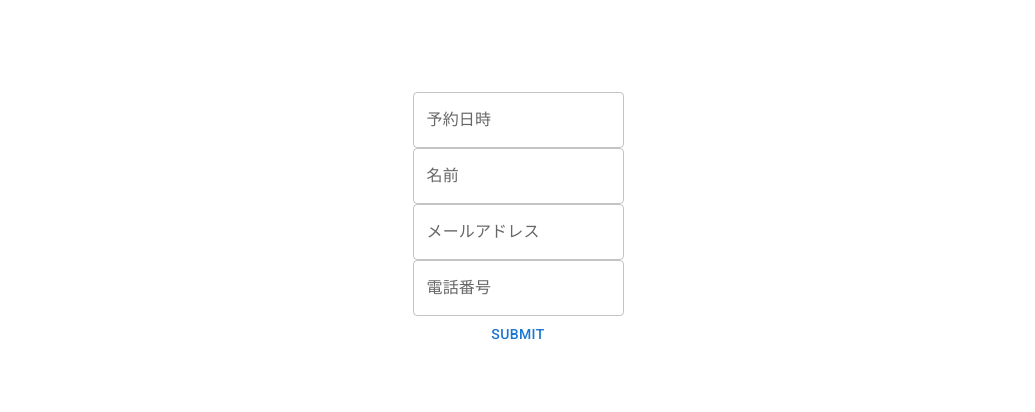
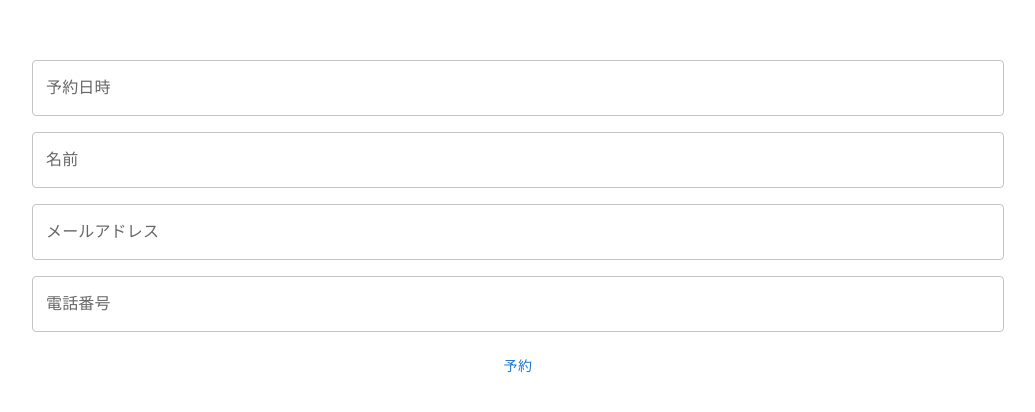
Before and after one commit to nakajima97/fastapi-react-reservation-form, a React (Vite) app in the folder front/: page / in a window 1280 px wide. Shown: the part 178-590 px from the top of the page, without its empty margins (122-1157 px from the left). Built offline with nearby package versions, Linux system fonts and the light colour scheme.

Commit message:
#21 レイアウトを調整

```diff
--- a/front/src/App.tsx
+++ b/front/src/App.tsx
@@ -5,37 +5,60 @@ import { AdapterDayjs } from "@mui/x-date-pickers/AdapterDayjs";
 import "dayjs/locale/ja";
 import * as dayjs from "dayjs";
 import { Controller, useForm } from "react-hook-form";
-import { Button, TextField } from "@mui/material";
+import { Button, Grid, TextField } from "@mui/material";
 
 dayjs.locale("ja");
 
 function App() {
-  const { register, control } = useForm();
+  const { register, control, handleSubmit } = useForm();
+
+  const onSubmit = (data: any) => {
+    console.log(data);
+  };
 
   return (
     <>
       <LocalizationProvider dateAdapter={AdapterDayjs}>
-        <Box>
+        <form onSubmit={handleSubmit(onSubmit)}>
+          <Grid container spacing={2}>
+            <Grid item xs={12}>
               <Controller
                 name="date"
                 control={control}
-            render={({ field }) => <DatePicker {...field} label="予約日時" />}
+                render={({ field }) => (
+                  <DatePicker
+                    {...field}
+                    label="予約日時"
+                    sx={{ width: "100%" }}
                   />
-        </Box>
-        <Box>
-          <TextField {...register("name")} label="名前" />
-        </Box>
-        <Box>
+                )}
+              />
+            </Grid>
+            <Grid item xs={12}>
+              <TextField {...register("name")} label="名前" fullWidth />
+            </Grid>
+            <Grid item xs={12}>
               <TextField
                 {...register("emailAddress")}
                 label="メールアドレス"
                 type="email"
+                fullWidth
               />
-        </Box>
-        <Box>
-          <TextField {...register("phoneNumber")} label="電話番号" />
-        </Box>
-        <Button type="submit">Submit</Button>
+            </Grid>
+            <Grid item xs={12}>
+              <TextField
+                {...register("phoneNumber")}
+                label="電話番号"
+                fullWidth
+              />
+            </Grid>
+            <Grid item xs={12}>
+              <Button type="submit" fullWidth>
+                予約
+              </Button>
+            </Grid>
+          </Grid>
+        </form>
       </LocalizationProvider>
     </>
   );
```
Lines whose indentation alone changed are shown as unchanged.
